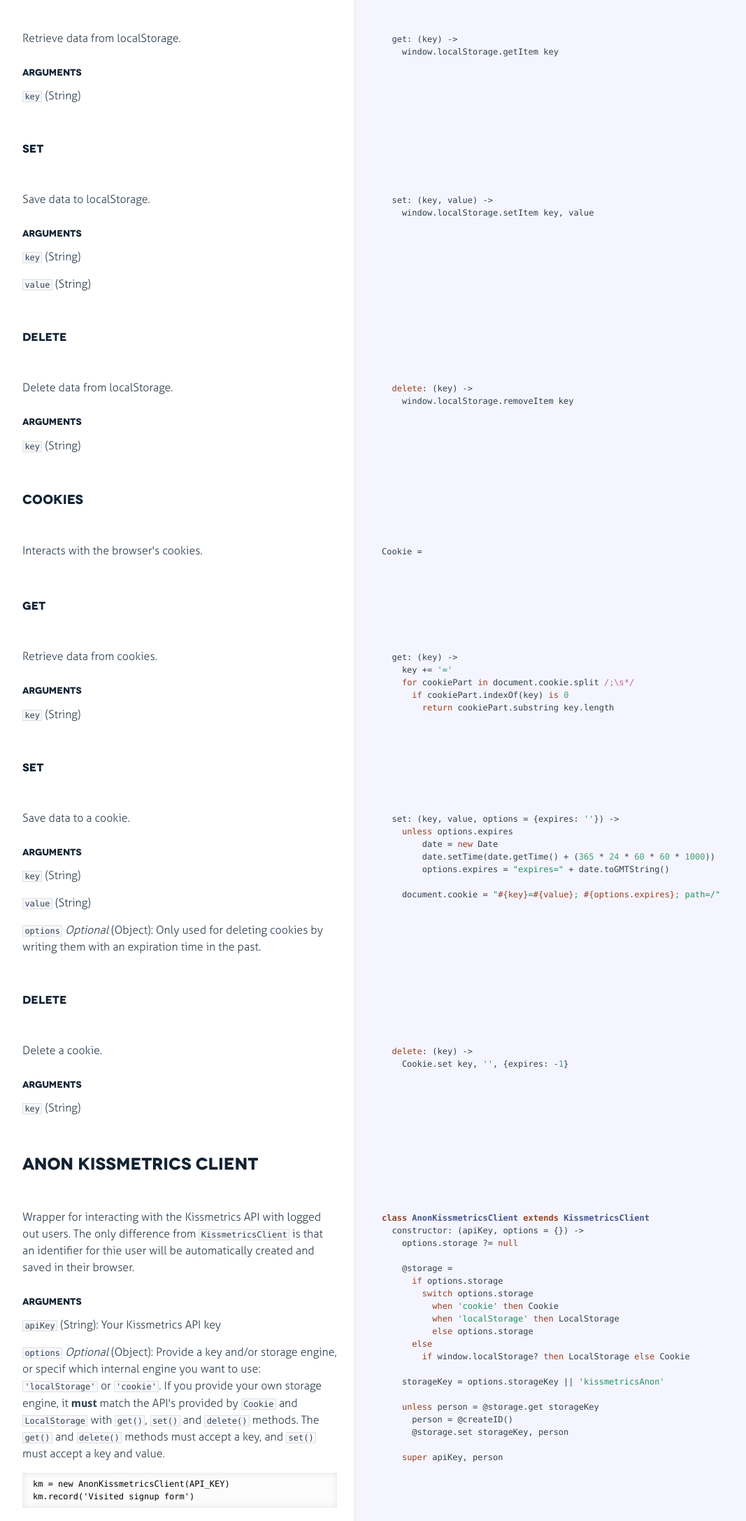
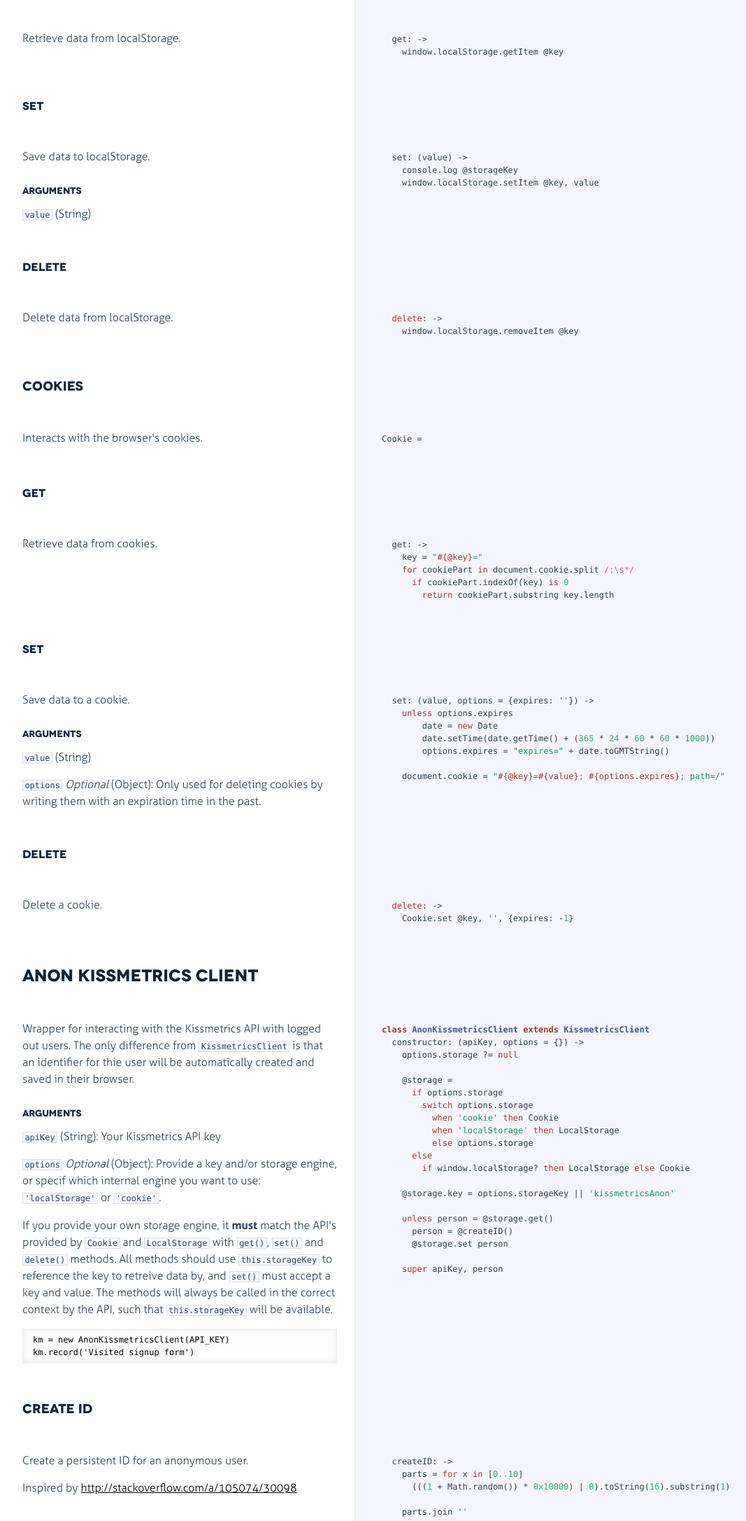
Before and after one commit to evansolomon/kissmetrics-js, a website: page docs/kissmetrics-anon.html in a window 1280 px wide. Shown: the part 460-2633 px from the top of the page at 70% size, without its empty margins (18-1085 px from the left). Drawn offline with Linux system fonts and the light colour scheme.

Commit message:
Simplify storage key management
Set it as a property on the storage engine so that it doesn't have to be passed around all the time.

```diff
--- a/docs/kissmetrics-anon.html
+++ b/docs/kissmetrics-anon.html
@@ -103,13 +103,11 @@
                 <a class="pilcrow" href="#section-5">&#182;</a>
               </div>
               <p>Retrieve data from localStorage.</p>
-<h5>Arguments</h5>
-<p><code>key</code> (String)</p>
 
             </div>
 
-            <div class="content"><div class='highlight'><pre>  get: (key) -&gt;
-    window.localStorage.getItem key</pre></div></div>
+            <div class="content"><div class='highlight'><pre>  get: -&gt;
+    window.localStorage.getItem <span class="property">@key</span></pre></div></div>
 
         </li>
 
@@ -136,13 +134,13 @@
               </div>
               <p>Save data to localStorage.</p>
 <h5>Arguments</h5>
-<p><code>key</code> (String)</p>
 <p><code>value</code> (String)</p>
 
             </div>
 
-            <div class="content"><div class='highlight'><pre>  set: (key, value) -&gt;
-    window.localStorage.setItem key, value</pre></div></div>
+            <div class="content"><div class='highlight'><pre>  set: (value) -&gt;
+    console.log <span class="property">@storageKey</span>
+    window.localStorage.setItem <span class="property">@key</span>, value</pre></div></div>
 
         </li>
 
@@ -168,13 +166,11 @@
                 <a class="pilcrow" href="#section-9">&#182;</a>
               </div>
               <p>Delete data from localStorage.</p>
-<h5>Arguments</h5>
-<p><code>key</code> (String)</p>
 
             </div>
 
-            <div class="content"><div class='highlight'><pre>  <span class="keyword">delete</span>: (key) -&gt;
-    window.localStorage.removeItem key</pre></div></div>
+            <div class="content"><div class='highlight'><pre>  <span class="keyword">delete</span>: -&gt;
+    window.localStorage.removeItem <span class="property">@key</span></pre></div></div>
 
         </li>
 
@@ -229,13 +225,11 @@
                 <a class="pilcrow" href="#section-13">&#182;</a>
               </div>
               <p>Retrieve data from cookies.</p>
-<h5>Arguments</h5>
-<p><code>key</code> (String)</p>
 
             </div>
 
-            <div class="content"><div class='highlight'><pre>  get: (key) -&gt;
-    key += <span class="string">'='</span>
+            <div class="content"><div class='highlight'><pre>  get: -&gt;
+    key = <span class="string">"<span class="subst">#{@key}</span>="</span>
     <span class="keyword">for</span> cookiePart <span class="keyword">in</span> document.cookie.split <span class="regexp">/;\s*/</span>
       <span class="keyword">if</span> cookiePart.indexOf(key) <span class="keyword">is</span> <span class="number">0</span>
         <span class="keyword">return</span> cookiePart.substring key.length</pre></div></div>
@@ -265,20 +259,19 @@
               </div>
               <p>Save data to a cookie.</p>
 <h5>Arguments</h5>
-<p><code>key</code> (String)</p>
 <p><code>value</code> (String)</p>
 <p><code>options</code> <em>Optional</em> (Object): Only used for deleting cookies by writing
   them with an expiration time in the past.</p>
 
             </div>
 
-            <div class="content"><div class='highlight'><pre>  set: (key, value, options = {expires: <span class="string">''</span>}) -&gt;
+            <div class="content"><div class='highlight'><pre>  set: (value, options = {expires: <span class="string">''</span>}) -&gt;
     <span class="keyword">unless</span> options.expires
         date = <span class="keyword">new</span> Date
         date.setTime(date.getTime() + (<span class="number">365</span> * <span class="number">24</span> * <span class="number">60</span> * <span class="number">60</span> * <span class="number">1000</span>))
         options.expires = <span class="string">"expires="</span> + date.toGMTString()
 
-    document.cookie = <span class="string">"<span class="subst">#{key}</span>=<span class="subst">#{value}</span>; <span class="subst">#{options.expires}</span>; path=/"</span></pre></div></div>
+    document.cookie = <span class="string">"<span class="subst">#{@key}</span>=<span class="subst">#{value}</span>; <span class="subst">#{options.expires}</span>; path=/"</span></pre></div></div>
 
         </li>
 
@@ -304,13 +297,11 @@
                 <a class="pilcrow" href="#section-17">&#182;</a>
               </div>
               <p>Delete a cookie.</p>
-<h5>Arguments</h5>
-<p><code>key</code> (String)</p>
 
             </div>
 
-            <div class="content"><div class='highlight'><pre>  <span class="keyword">delete</span>: (key) -&gt;
-    Cookie.set key, <span class="string">''</span>, {expires: -<span class="number">1</span>}</pre></div></div>
+            <div class="content"><div class='highlight'><pre>  <span class="keyword">delete</span>: -&gt;
+    Cookie.set <span class="property">@key</span>, <span class="string">''</span>, {expires: -<span class="number">1</span>}</pre></div></div>
 
         </li>
 
@@ -342,10 +333,13 @@
 <p><code>apiKey</code> (String): Your Kissmetrics API key</p>
 <p><code>options</code> <em>Optional</em> (Object): Provide a key and/or storage engine, or
   specif which internal engine you want to use: <code>&#39;localStorage&#39;</code> or
-  <code>&#39;cookie&#39;</code>. If you provide your own storage engine, it <strong>must</strong> match the
-  API&#39;s provided by <code>Cookie</code> and <code>LocalStorage</code> with <code>get()</code>, <code>set()</code> and
-  <code>delete()</code> methods. The <code>get()</code> and <code>delete()</code> methods must accept a key,
-  and <code>set()</code> must accept a key and value.</p>
+  <code>&#39;cookie&#39;</code>.</p>
+<p>If you provide your own storage engine, it <strong>must</strong> match the
+API&#39;s provided by <code>Cookie</code> and <code>LocalStorage</code> with <code>get()</code>, <code>set()</code> and
+<code>delete()</code> methods. All methods should use <code>this.storageKey</code> to reference
+the key to retreive data by, and <code>set()</code> must accept a key and value. The
+methods will always be called in the correct context by the API, such
+that <code>this.storageKey</code> will be available.</p>
 <pre><code>km = new AnonKissmetricsClient(API_KEY)
 km.record(&#39;Visited signup form&#39;)</code></pre>
 
@@ -364,11 +358,11 @@
       <span class="keyword">else</span>
         <span class="keyword">if</span> window.localStorage? <span class="keyword">then</span> LocalStorage <span class="keyword">else</span> Cookie
 
-    storageKey = options.storageKey || <span class="string">'kissmetricsAnon'</span>
+    <span class="property">@storage</span>.key = options.storageKey || <span class="string">'kissmetricsAnon'</span>
 
-    <span class="keyword">unless</span> person = <span class="property">@storage</span>.get storageKey
+    <span class="keyword">unless</span> person = <span class="property">@storage</span>.get()
       person = <span class="property">@createID</span>()
-      <span class="property">@storage</span>.set storageKey, person
+      <span class="property">@storage</span>.set person
 
     <span class="keyword">super</span> apiKey, person</pre></div></div>
 
```
Also changed, not shown: lib/kissmetrics.src.coffee (+24 -39 lines), src/kissmetrics-anon.coffee (+24 -39 lines), lib/kissmetrics.js, min/kissmetrics.min.js, 2 other files.
